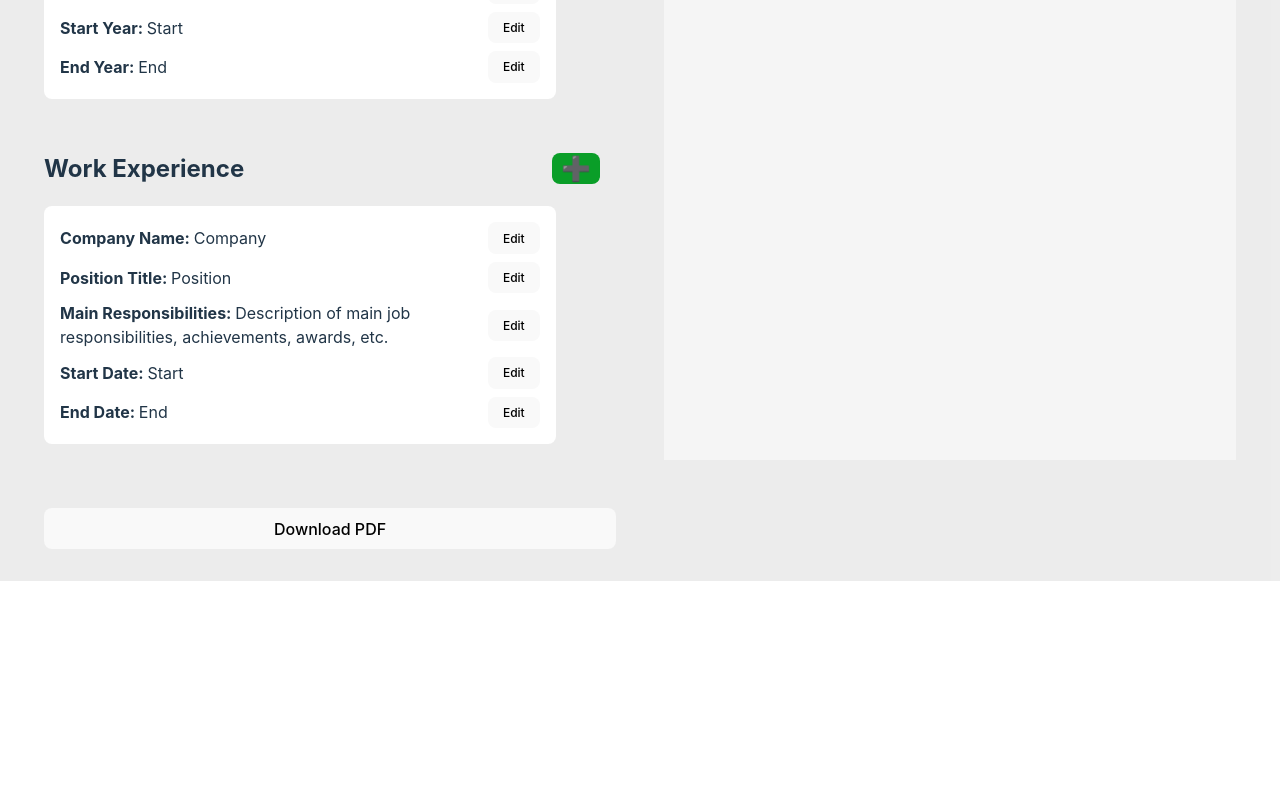
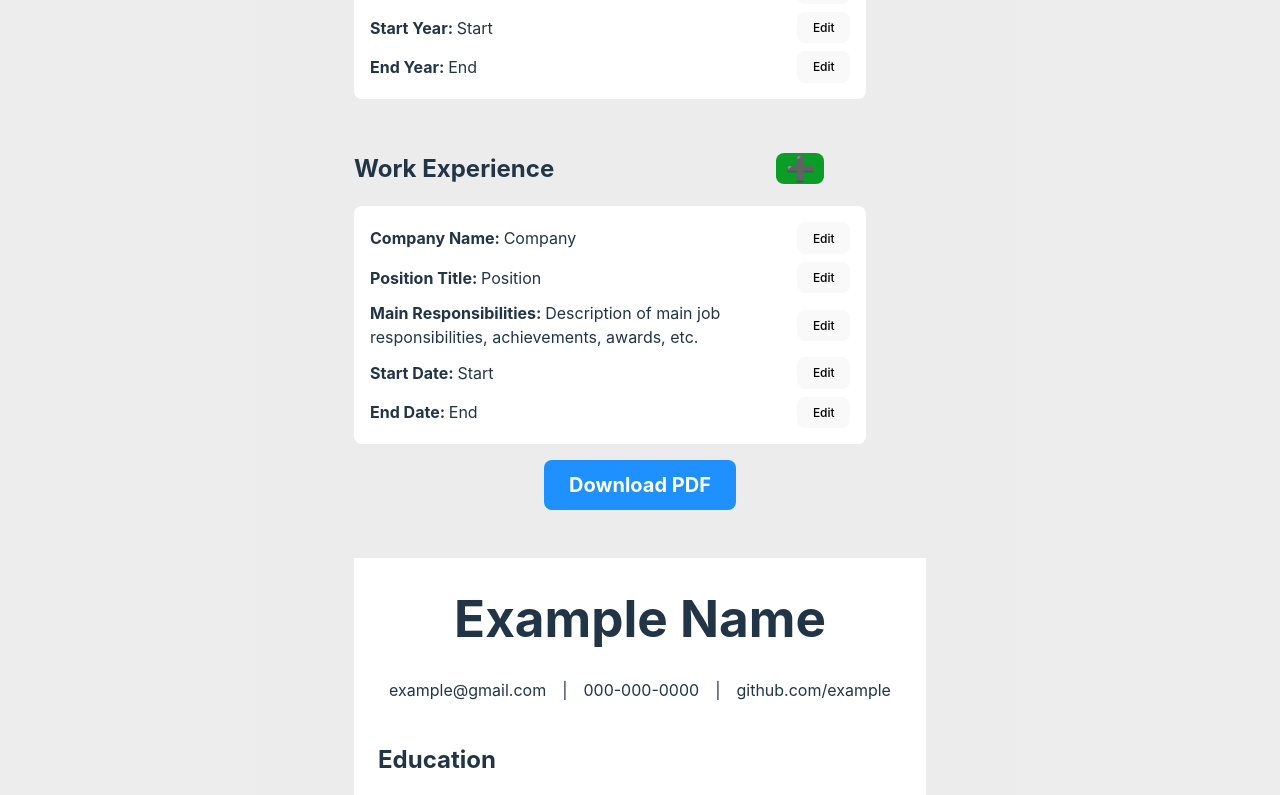
Before and after one commit to carisaelam/cv-app, a React (Vite) app: page / in a window 1280 px wide. Shown: the part 585-1380 px from the top of the page. Before the commit the page ends 1166 px from the top, so only its background shows below. Built offline with nearby package versions, Linux system fonts and the light colour scheme.

Commit message:
Update styling

```diff
--- a/src/App.css
+++ b/src/App.css
@@ -15,12 +15,28 @@
 /* My CSS */
 .body__container {
   display: grid;
-  grid-template-columns: 1fr 1fr;
+  grid-template-columns: repeat(auto-fill, minmax(30rem, 1fr));
   gap: 3rem;
 }
 
+.edit__section h1 {
+  text-align: left;
+}
+
+.download__button {
+  background-color: dodgerblue;
+  color: white;
+  font-weight: bold;
+  font-size: 1.25rem;
+}
+
+.download__button:hover {
+  cursor: pointer;
+  transform: scale(1.02);
+  transition: 0.2s;
+}
 .resume__section {
-  background-color: whitesmoke;
+  background-color: white;
   display: flex;
   flex-direction: column;
 }
@@ -30,6 +46,7 @@
   display: flex;
   justify-content: space-between;
   margin-top: 2rem;
+  max-width: 85%;
 }
 
 .education__header__section div,
--- a/src/App.jsx
+++ b/src/App.jsx
@@ -26,7 +26,8 @@ function App() {
       {
         companyName: 'Company',
         positionTitle: 'Position',
-        mainResponsibilities: 'Description of main job responsibilities, achievements, awards, etc. ',
+        mainResponsibilities:
+          'Description of main job responsibilities, achievements, awards, etc. ',
         startDate: 'Start',
         endDate: 'End',
       },
@@ -111,14 +112,12 @@ function App() {
             index={i}
           />
         ))}
-
+        <button className='download__button' onClick={handleDownloadPDF}>Download PDF</button>
       </div>
 
       <div className="resume__section" ref={resumeRef}>
         <Resume formData={formData} />
       </div>
-
-      <button onClick={handleDownloadPDF}>Download PDF</button>
     </div>
   );
 }
--- a/src/index.css
+++ b/src/index.css
@@ -2,6 +2,7 @@
   font-family: Inter, system-ui, Avenir, Helvetica, Arial, sans-serif;
   line-height: 1.5;
   font-weight: 400;
+  min-width: 100vw;
 
   color-scheme: light dark;
   color: rgb(20, 20, 20);
```
